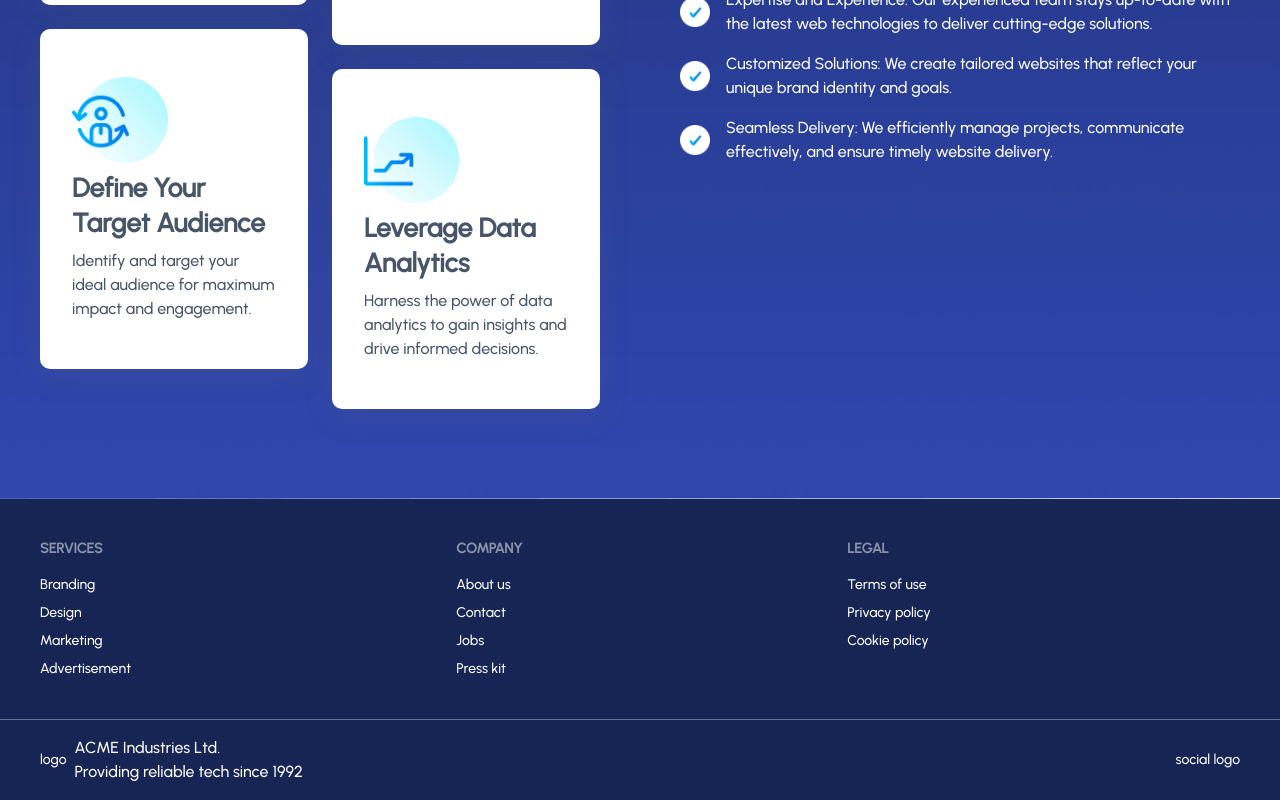
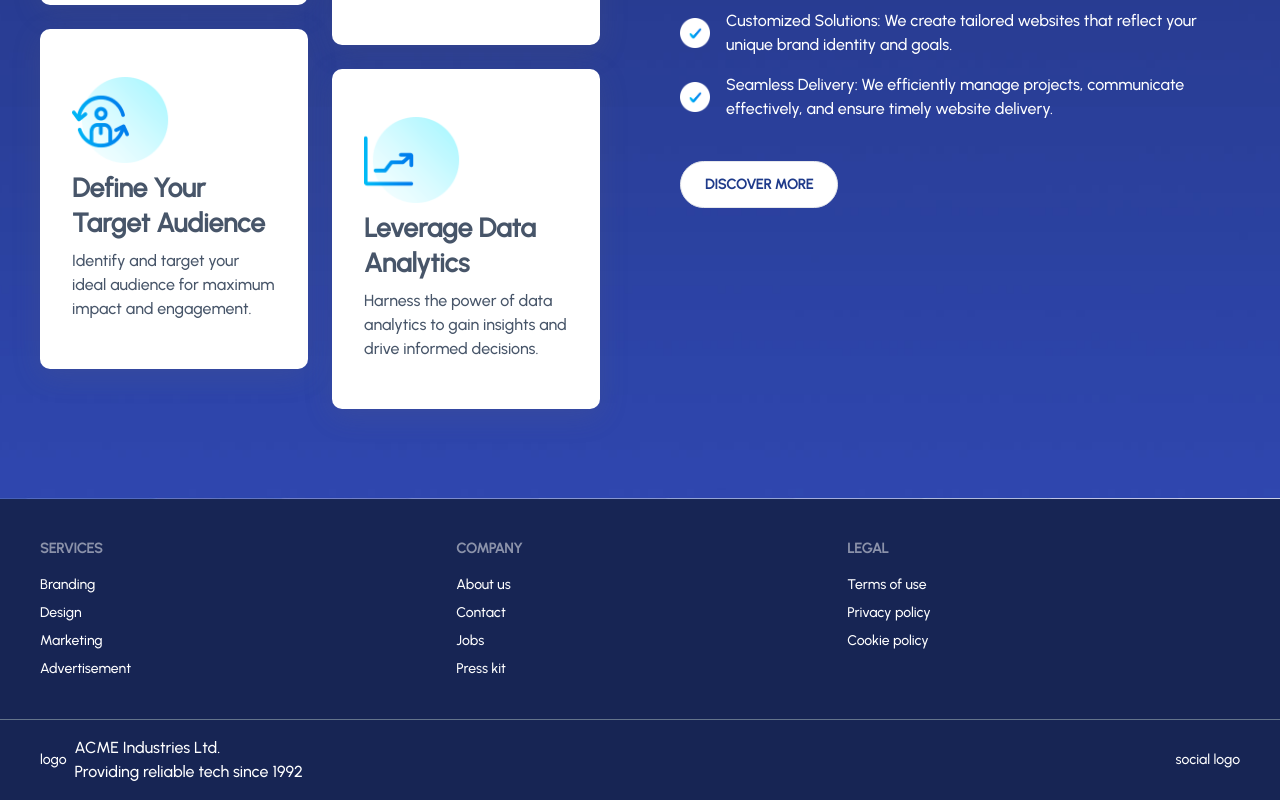
Before and after one commit to tusharshaha/web-market, a Next.js app in the folder frontend/: page / in a window 1280 px wide. Shown: the part 2163-2963 px from the top of the page. Built offline with nearby package versions, Linux system fonts and the light colour scheme.

Commit message:
complted wcu section

```diff
--- a/frontend/components/Home/WhyChooseUs.tsx
+++ b/frontend/components/Home/WhyChooseUs.tsx
@@ -44,6 +44,7 @@ const WhyChooseUs: React.FC = () => {
                 <Image src="/images/check-icon.png" height={30} width={30} alt="icon" />
                 <span className='text-white ml-4'>Seamless Delivery: We efficiently manage projects, communicate effectively, and ensure timely website delivery.</span>
               </div>
+              <button className='mt-10 border rounded-full text-[14px] px-6 py-3 text-blue-900 bg-white font-bold hover:bg-transparent hover:text-white transition duration-300'>DISCOVER MORE</button>
             </div>
           </div>
         </div>
--- a/frontend/components/Shared/NavBar.tsx
+++ b/frontend/components/Shared/NavBar.tsx
@@ -16,7 +16,7 @@ const NavBar: React.FC = () => {
         return () => window.removeEventListener('scroll', changeColor);
     }, [])
     return (
-        <div className={`navbar ${color ? "bg-blue-800" : ''} border-b-2 border-blue-800 bg-white-200 text-white font-semibold fixed top-0 transition duration-300 z-10`}>
+        <div className={`navbar ${color ? "bg-blue-800" : ''} border-b-2 border-blue-800 bg-white-100 text-white font-semibold fixed top-0 transition duration-300 z-10`}>
             <div className="container mx-auto px-10">
                 <div className="flex-1">
                     <Link href="/" className="btn btn-ghost normal-case text-xl">daisyUI</Link>
```
